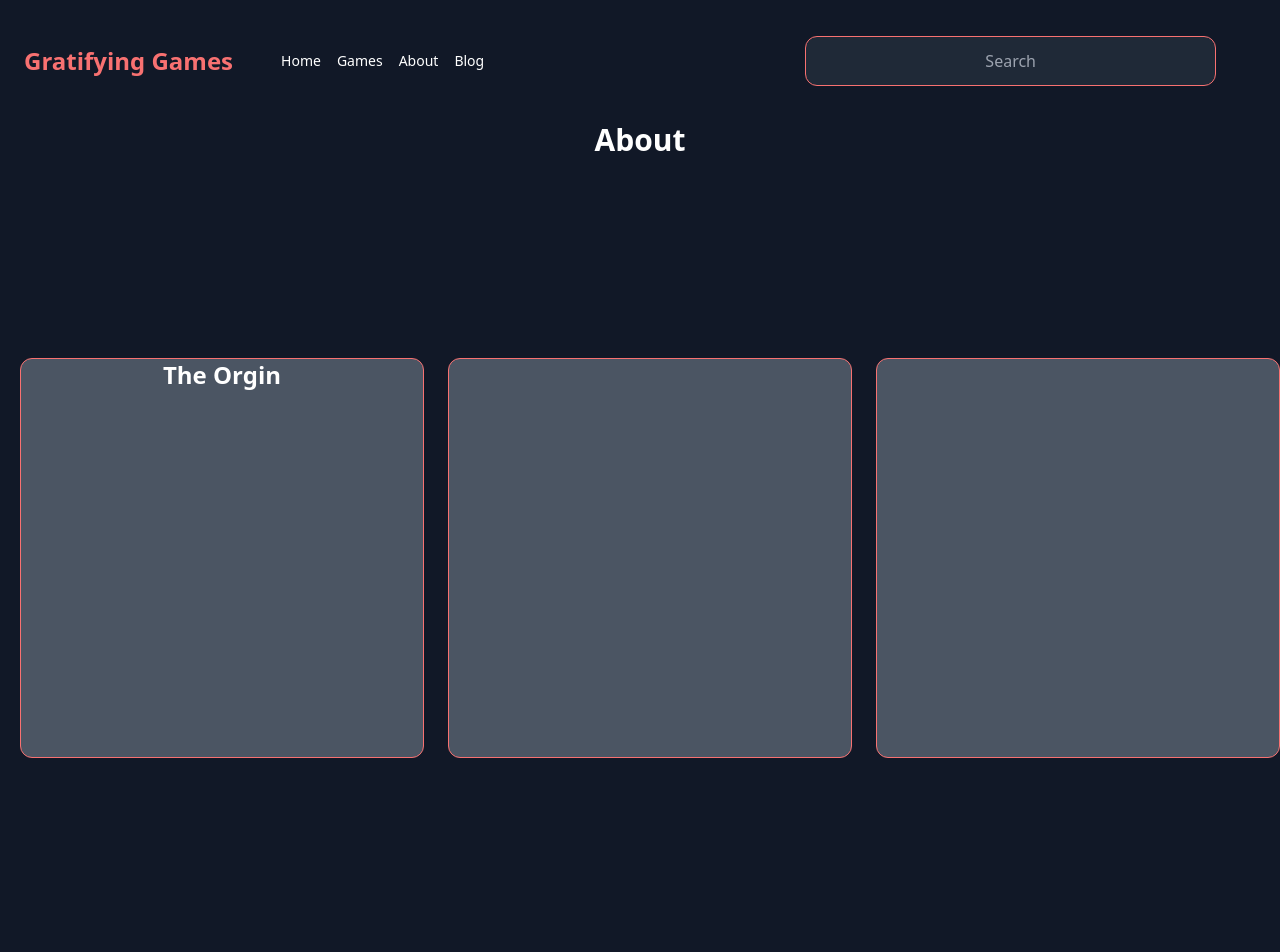
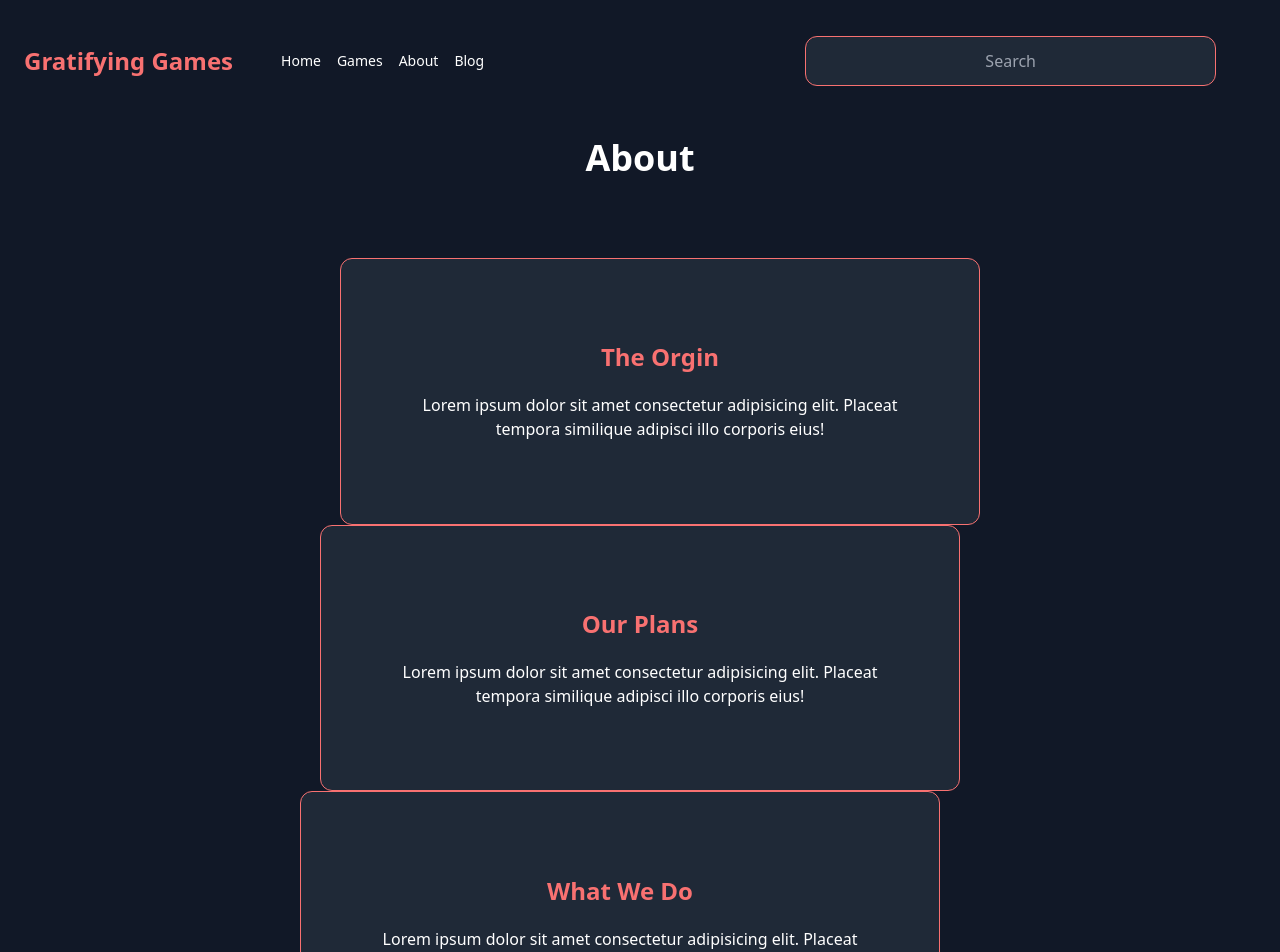
Before and after one commit to JackPangalia/GratifyingGames, a Next.js app in the folder website/: page /about in a window 1280 px wide. Shown: the top 952 px of the page. Built offline with nearby package versions, Linux system fonts and the light colour scheme.

Commit message:
modified: pages/about.tsx

```diff
--- a/website/pages/about.tsx
+++ b/website/pages/about.tsx
@@ -4,17 +4,27 @@ const about = () =>
     <>
       <main className = "bg-gray-900">
         <header className = "flex justify-center">
-          <h1 className = "text-white text-3xl font-bold">About</h1>
+          <h1 className = "text-white text-4xl mt-4 font-bold">About</h1>
         </header>
 
-        <section className = "flex justify-row h-screen items-center space-x-6">
-          <div className = "w-1/2 h-1/2 bg-gray-600 border border-red-400 rounded-xl ml-5 text-center">
-            <span className = "text-white text-2xl font-bold">The Orgin</span>
+        <section className = "flex h-screen mt-20 flex-col items-center">
+          <div className = "ml-10  w-1/2 h-1/2 bg-gray-800 border border-red-400 rounded-xl flex justify-center items-center flex-col text-center">
+            <span className = "text-red-400 text-2xl font-bold">The Orgin</span>
 
-            <p></p>
+            <p className = "mt-5 w-4/5 text-white">Lorem ipsum dolor sit amet consectetur adipisicing elit. Placeat tempora similique adipisci illo corporis eius!</p>
           </div>
-          <div className = "w-1/2 h-1/2 bg-gray-600 border border-red-400 rounded-xl"></div>
-          <div className = "w-1/2 h-1/2 bg-gray-600 border border-red-400 rounded-xl mr-5"></div>
+
+          <div className = "mr-10 ml-10 w-1/2 h-1/2 bg-gray-800 border border-red-400 rounded-xl flex justify-center items-center flex-col text-center">
+            <span className = "text-red-400 text-2xl font-bold">Our Plans</span>
+
+            <p className = "mt-5 w-4/5 text-white">Lorem ipsum dolor sit amet consectetur adipisicing elit. Placeat tempora similique adipisci illo corporis eius!</p>
+          </div>
+
+          <div className = "mr-10 w-1/2 h-1/2 bg-gray-800 border border-red-400 rounded-xl flex justify-center items-center flex-col text-center ">
+            <span className = "text-red-400 text-2xl font-bold">What We Do</span>
+
+            <p className = "mt-5 w-4/5 text-white">Lorem ipsum dolor sit amet consectetur adipisicing elit. Placeat tempora similique adipisci illo corporis eius!</p>
+          </div>
         </section>
       </main>
     </>
```
